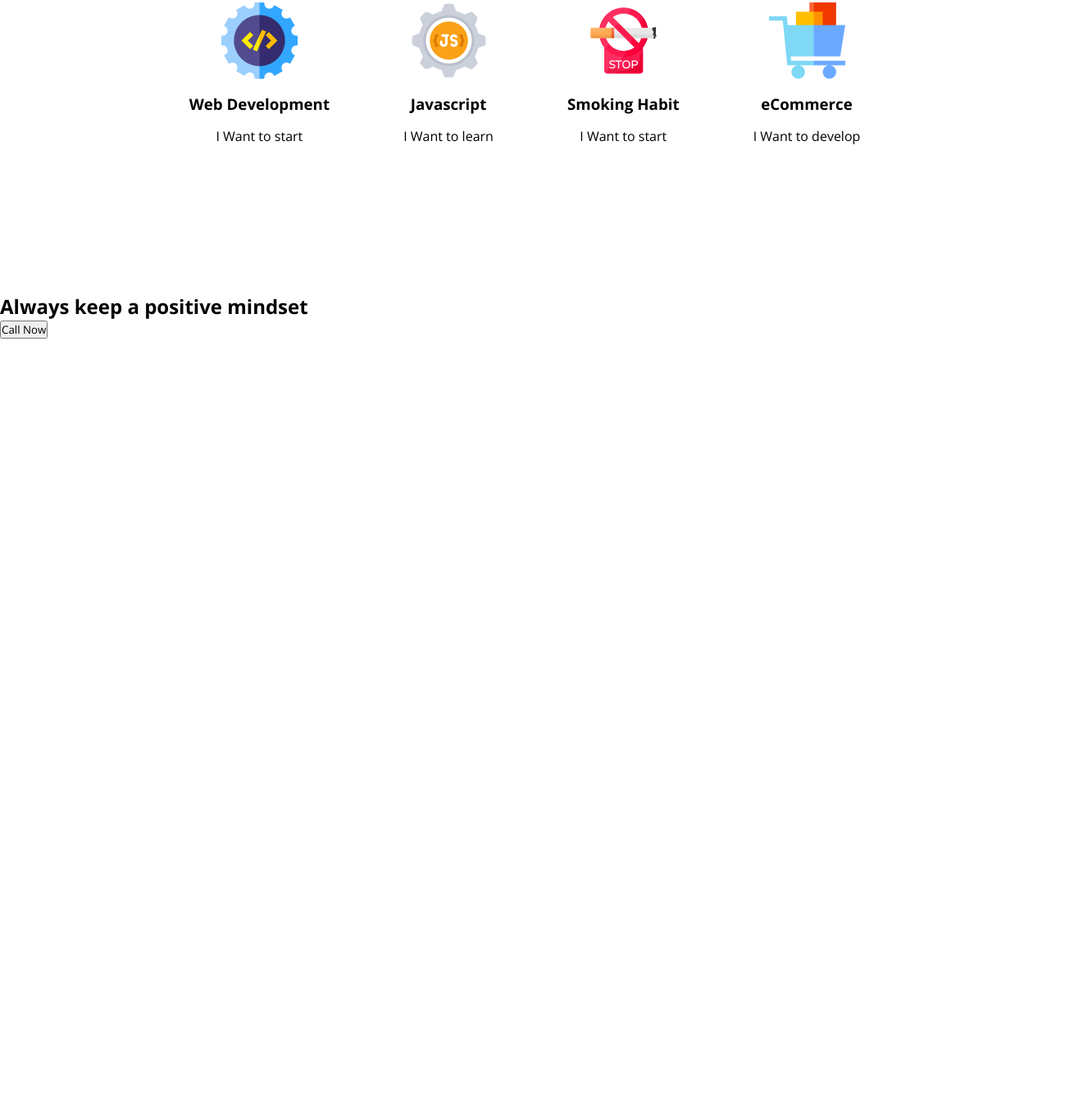
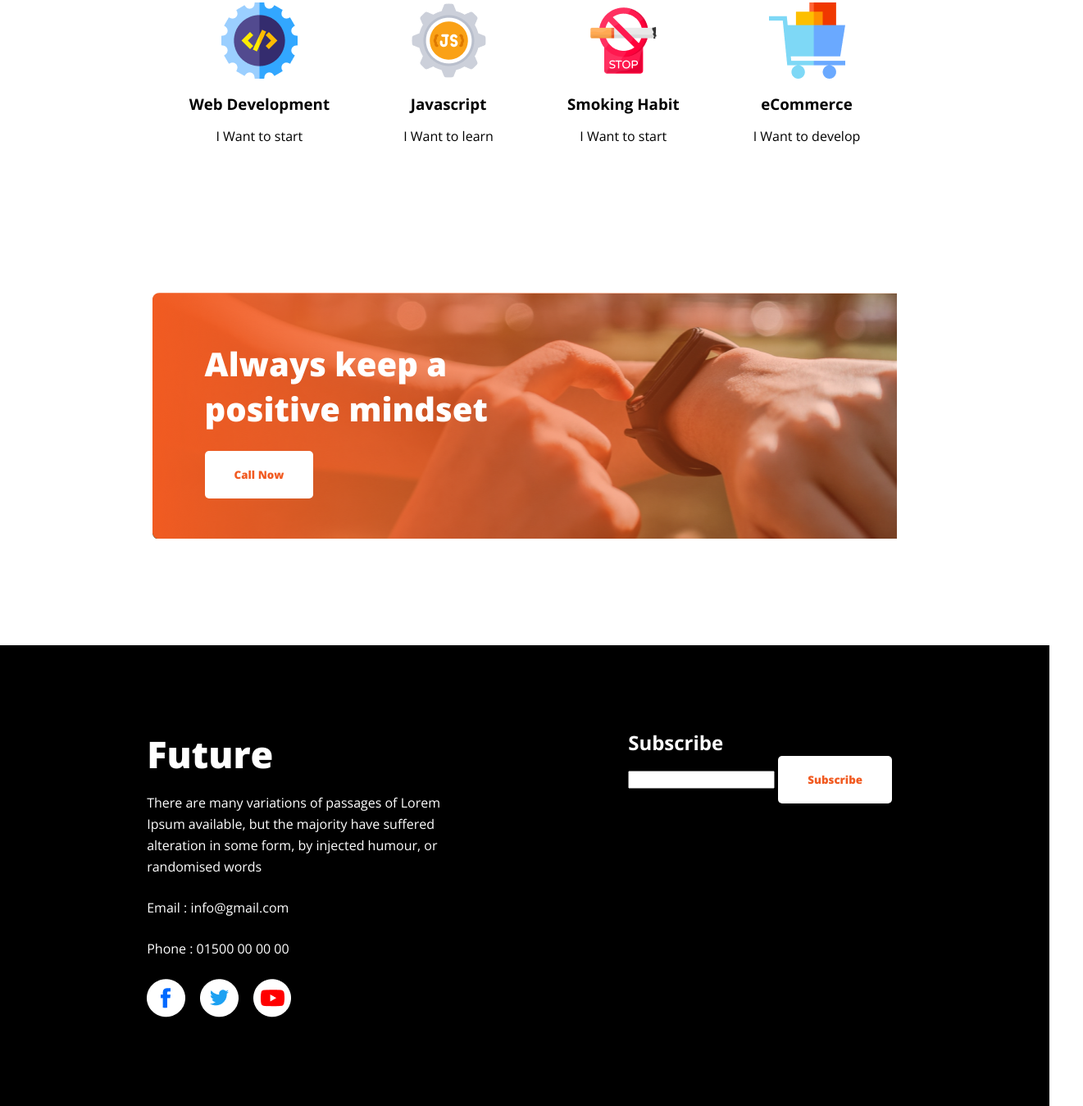
Before and after one commit to arRahat129/practice-portfolio, a plain HTML site: page index.html in a window 1280 px wide. Shown: the part 1900-3249 px from the top of the page at 82% size, 1321 px wide, since content can reach past the window. Before the commit the page ends 2313 px from the top, so only its background shows below. Drawn offline with nearby package versions, Linux system fonts and the light colour scheme.

Commit message:
almost done with the demo

```diff
--- a/index.html
+++ b/index.html
@@ -9,7 +9,9 @@
     <link
         href="https://fonts.googleapis.com/css2?family=Open+Sans:ital,wght@0,300..800;1,300..800&family=Work+Sans:ital,wght@0,100..900;1,100..900&display=swap"
         rel="stylesheet">
-    <link rel="stylesheet" href="https://cdnjs.cloudflare.com/ajax/libs/font-awesome/7.0.1/css/all.min.css" integrity="sha512-2SwdPD6INVrV/lHTZbO2nodKhrnDdJK9/kg2XD1r9uGqPo1cUbujc+IYdlYdEErWNu69gVcYgdxlmVmzTWnetw==" crossorigin="anonymous" referrerpolicy="no-referrer" />
+    <link rel="stylesheet" href="https://cdnjs.cloudflare.com/ajax/libs/font-awesome/7.0.1/css/all.min.css"
+        integrity="sha512-2SwdPD6INVrV/lHTZbO2nodKhrnDdJK9/kg2XD1r9uGqPo1cUbujc+IYdlYdEErWNu69gVcYgdxlmVmzTWnetw=="
+        crossorigin="anonymous" referrerpolicy="no-referrer" />
     <link rel="stylesheet" href="styles/portfolio.css">
     <title>Practice Portfolio</title>
 </head>
@@ -21,7 +23,8 @@
                 <h1>
                     All Thinks Are Possible If You believe
                 </h1>
-                <p>There are many variations of passages of Lorem Ipsum available, but the majority have suffered alteration in some form, by injected humour, or randomised words</p>
+                <p>There are many variations of passages of Lorem Ipsum available, but the majority have suffered
+                    alteration in some form, by injected humour, or randomised words</p>
                 <button>Contact Us</button>
             </div>
         </div>
@@ -34,12 +37,16 @@
                 </div>
                 <div class="text-div">
                     <h2>My failure of previous year</h2>
-                    <p>Contrary to popular belief, Lorem Ipsum is not simply random text. It has roots in a piece of classical Latin literature from 45 BC, making it over 2000 years old. Richard McClintock.</p>
+                    <p>Contrary to popular belief, Lorem Ipsum is not simply random text. It has roots in a piece of
+                        classical Latin literature from 45 BC, making it over 2000 years old. Richard McClintock.</p>
                     <ul>
-                        <li><i class="fa-solid fa-check" style="color: #02d406;"></i> Contratry to popular blief, is not simply</li>
+                        <li><i class="fa-solid fa-check" style="color: #02d406;"></i> Contratry to popular blief, is not
+                            simply</li>
                         <li><i class="fa-solid fa-check" style="color: #02d406;"></i> Contrary to popular belief.</li>
-                        <li><i class="fa-solid fa-check" style="color: #02d406;"></i> Contrary to popular , is not simply.</li>
-                        <li><i class="fa-solid fa-check" style="color: #02d406;"></i> Contrary to popular belief, is not simply.</li>
+                        <li><i class="fa-solid fa-check" style="color: #02d406;"></i> Contrary to popular , is not
+                            simply.</li>
+                        <li><i class="fa-solid fa-check" style="color: #02d406;"></i> Contrary to popular belief, is not
+                            simply.</li>
                         <li><i class="fa-solid fa-check" style="color: #02d406;"></i> Contrary to popular simply.</li>
                     </ul>
                 </div>
@@ -73,12 +80,37 @@
         </section>
 
         <section id="motivation">
-            <div>
-                <h2>Always keep a positive mindset</h2>
-                <button>Call Now</button>
+            <div class="img-container">
+                <div class="text-container">
+                    <h2>Always keep a positive mindset</h2>
+                    <button class="white-button">Call Now</button>
+                </div>
             </div>
         </section>
     </main>
+
+    <footer>
+        <div class="elem-container">
+            <div class="div1">
+                <h2>Future</h2>
+                <p>There are many variations of passages of Lorem Ipsum available, but the majority have suffered
+                    alteration
+                    in some form, by injected humour, or randomised words</p>
+                <p>Email : info@gmail.com</p>
+                <p>Phone : 01500 00 00 00</p>
+                <div class="icons">
+                    <div class="icon"><img src="images/icons/fb.png" alt=""></div>
+                    <div class="icon"><img src="images/icons/twitter.png" alt=""></div>
+                    <div class="icon"><img src="images/icons/youtube.png" alt=""></div>
+                </div>
+            </div>
+            <div class="div2">
+                <h2>Subscribe</h2>
+                <input type="email" class="email">
+                <button class="white-button">Subscribe</button>
+            </div>
+        </div>
+    </footer>
 </body>
 
 </html>
--- a/styles/portfolio.css
+++ b/styles/portfolio.css
@@ -8,6 +8,19 @@
 ul {
     list-style: none;
 }
+
+.white-button {
+    background-color: white;
+    color: #F15B22;
+    font-size: 20;
+    font-weight: 800;
+
+    border: none;
+    border-radius: 5px;
+    padding: 20px 36px;
+}
+
+
 
 .container {
     height: 808px;
@@ -116,6 +129,66 @@ ul {
     margin-bottom: 16px;
 }
 
-#motivation {
-    margin: 0 auto;
+#motivation .img-container {
+    width: 71%;
+    max-width: 1140px;
+    height: 300px;
+
+    background:url("../images/gradient2.png"), url("../images/watch.png");
+    background-repeat: none;
+    background-image: ;
+
+    margin: 0 auto 130px;
 }
+
+#motivation .text-container {
+    width: 50%;
+    padding: 59px 617px 59px 64px;
+}
+
+#motivation h2 {
+    font-size: 40px;
+    font-weight: 900;
+
+    color: white;
+    margin-bottom: 24px;
+}
+
+footer {
+    background-color: black;
+    color: white;
+}
+
+.elem-container {
+    width: 71%;
+    max-width: 1140px;
+
+    display: flex;
+    justify-content: space-between;
+
+    padding: 8% 14%;
+}
+
+footer .div1 {
+    width: 40%;
+    max-width: 485px;
+}
+
+footer .div1 h2 {
+    font-size: 45px;
+    font-weight: 900;
+
+    margin-bottom: 16px;
+}
+
+footer .div1 p {
+    font-size: 16px;
+    line-height: 26px;
+
+    margin-bottom: 24px;
+}
+
+footer .div1 .icons {
+    display: flex;
+    gap: 18px;
+}
```
